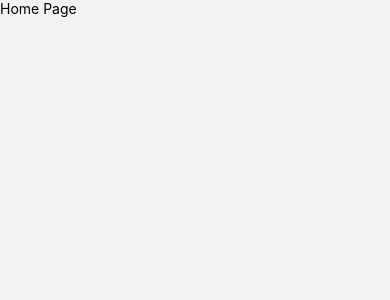
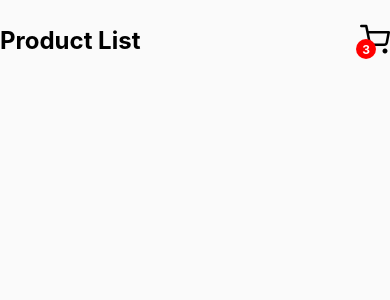
Before and after one commit to BrunoYDev/shoppingCartApp, a React Native app: screen /Home in a window 390 px wide. Shown: the top 300 px of the page. Built offline with nearby package versions, Linux system fonts and the light colour scheme.

Commit message:
Add: Cart Button on top of the home page

```diff
--- a/src/pages/Home/index.js
+++ b/src/pages/Home/index.js
@@ -1,18 +1,88 @@
-import { StyleSheet, Text, View } from "react-native";
+import { useState } from "react";
+import { StyleSheet, Text, TouchableOpacity, View } from "react-native";
+import { SafeAreaView } from "react-native-safe-area-context";
+
+import { Feather } from '@expo/vector-icons'
 
 const Home = () => {
+  const { products, setProducts } = useState([
+    {
+      id: "1",
+      name: "Coke",
+      price: 19.9,
+    },
+    {
+      id: "2",
+      name: "Chocolate",
+      price: 6.5,
+    },
+    {
+      id: "3",
+      name: "Cheese 500g",
+      price: 15,
+    },
+    {
+      id: "4",
+      name: "French Fries",
+      price: 23.9,
+    },
+    {
+      id: "5",
+      name: "Guarana Can",
+      price: 6.0,
+    },
+  ]);
 
-    return(
-        <View style={styles.container}>
-            <Text>Home Page</Text>
-        </View>
-    )
+  return (
+    <SafeAreaView style={styles.container}>
+      <View style={styles.cartContent}>
+        <Text style={styles.title}>Product List</Text>
+        <TouchableOpacity style={styles.cartButton}>
+            <View style={styles.dot}>
+                <Text style={styles.dotText}>3</Text>
+            </View>
+            <Feather name="shopping-cart" size={30} color="#000"/>
+        </TouchableOpacity>
+      </View>
+    </SafeAreaView>
+  );
 };
 
 const styles = StyleSheet.create({
-    container:{
-        flex: 1,
-    }
-})
+  container: {
+    flex: 1,
+    backgroundColor: '#fafafa',
+    paddingEnd: 14,
+    paddingStart: 14,
+  },
+  cartContent:{
+    flexDirection: 'row',
+    justifyContent: 'space-between',
+    alignItems: 'center',
+    marginTop: 24,
+    marginBottom: 24,
+  },
+  title:{
+    fontSize: 24,
+    fontWeight: 'bold',
+  },
+  dot:{
+    alignItems: 'center',
+    justifyContent: 'center',
+    backgroundColor: 'red',
+    width: 20,
+    height: 20,
+    borderRadius: 12,
+    position: 'absolute',
+    zIndex: 99,
+    bottom: -2,
+    left: -4
+  },
+  dotText:{
+    color: '#fff',
+    fontWeight: "bold",
+    fontSize: 12
+  }
+});
 
 export default Home;
```
